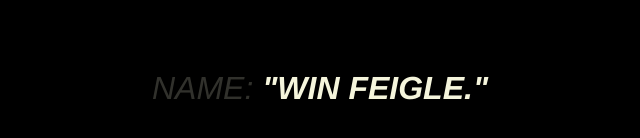
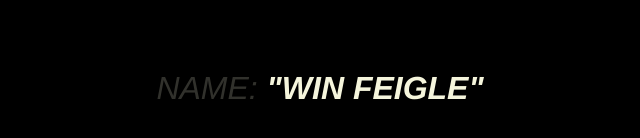
Before and after one commit to winfeigle/winfeigle.github.io, a plain HTML site: page index.html in a window 1280 px wide. Shown: the part 312-450 px from the top of the page, 320-960 px from the left. Drawn offline with Linux system fonts and the light colour scheme.

Commit message:
Update master

```diff
--- a/index.html
+++ b/index.html
@@ -12,7 +12,7 @@
 <body>
 
     <div class="name">
-        <h1 class="tracking-in-expand"><span class="info">NAME:</span> "WIN FEIGLE."</h1>
+        <h1><span class="info">NAME:</span> <span class="tracking-in-expand">"WIN FEIGLE"</span></h1>
     </div>
 
 
```
